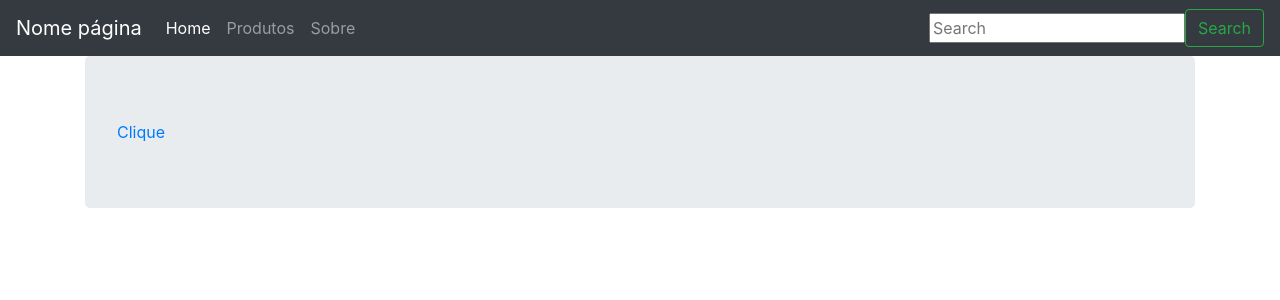
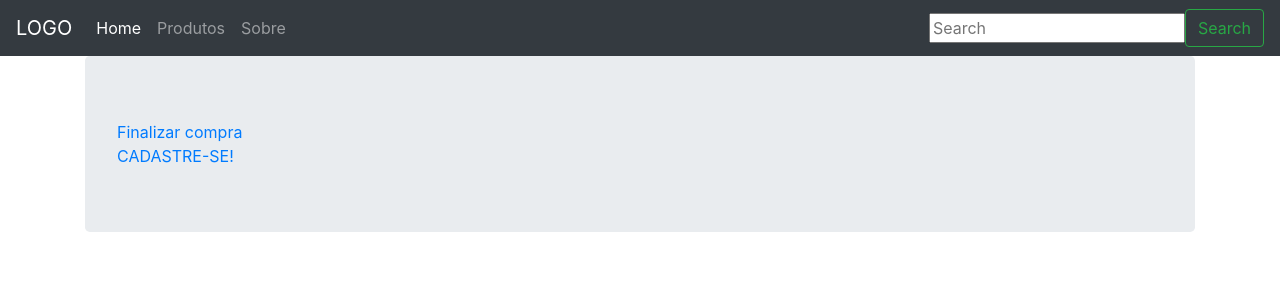
Before and after one commit to acbertini/tp-ling-prog-iv, a PHP site: page / in a window 1280 px wide. Shown: the top 300 px of the page. Run offline with PHP 8.4, Linux system fonts and the light colour scheme; some libraries are stand-ins or nearby versions.

Commit message:
Edição navbar

```diff
--- a/pagina/cadastro.php
+++ b/pagina/cadastro.php
@@ -22,13 +22,11 @@
                     <div class="col-md-6">
                         <div class="row">
                             <div class="col-md-12">
-                                <p>Endereço</p>
+
                             </div>
                         </div>
                         <div class="row">
-                            <div class="col-md-12">
-                                <?php include('estrutura/mapa.php')?>
-                            </div>
+
                         </div>
                     </div>
                 </div>
--- a/pagina/estrutura/navbar.php
+++ b/pagina/estrutura/navbar.php
@@ -1,7 +1,7 @@
 <link rel="stylesheet" href="../../css/navbar.css">
 
 <nav class="navbar navbar-expand-md navbar-dark bg-dark">
-    <a class="navbar-brand" href="#">Nome página</a>
+    <a class="navbar-brand" href="#">LOGO</a>
     <button class="navbar-toggler" aria-expanded="false" aria-controls="navbarCollapse" aria-label="Toggle navigation" type="button" data-toggle="collapse" data-target="#navbarCollapse">
         <span class="navbar-toggler-icon"></span>
     </button>
--- a/pagina/index.php
+++ b/pagina/index.php
@@ -20,9 +20,9 @@
 
         <main class="container" role="main">
             <div class="jumbotron">
-                <a href="formulario_compra.php">Clique</a>
-
-
+                <a href="formulario_compra.php">Finalizar compra</a>
+                <br>
+                <a href="cadastro.php">CADASTRE-SE!</a>
 
 
 
--- a/pagina/sobre.php
+++ b/pagina/sobre.php
@@ -22,7 +22,10 @@
                     <div class="col-md-6">
                         <div class="row">
                             <div class="col-md-12">
+                                <h1>Entre em contato conosco!</h1>
                                 <p>Endereço</p>
+                                <p>Rua......................</p>
+                                <p>Cidade/SP</p>
                             </div>
                         </div>
                         <div class="row">
```
Also changed, not shown: pagina/produtos.php (line endings or trailing spaces).
